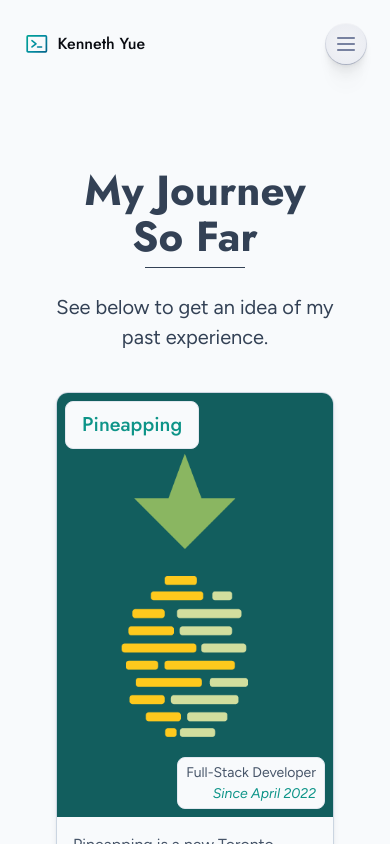
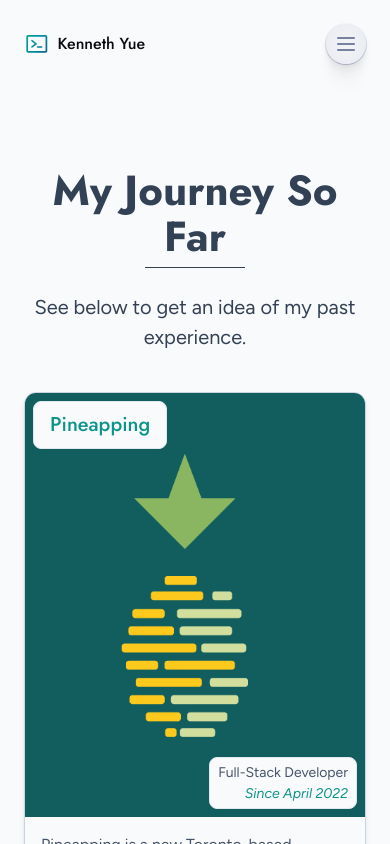
Before and after one commit to kenxjy/kennethyue-dot-com, an Astro site: page /work in a window 390 px wide. Built offline with nearby package versions, Linux system fonts and the light colour scheme; Astro itself is replaced by a stand-in of ours.

Commit message:
Refactor: Remove extra div element

```diff
--- a/src/components/SectionWrapper.astro
+++ b/src/components/SectionWrapper.astro
@@ -16,10 +16,8 @@
 }
 ---
 
-<section class="mx-8">
-  <div class:list={['container', classList]}>
-    <slot />
-  </div>
+<section class:list={["container md:px-12", classList]}>
+  <slot />
 </section>
 
 <style></style>
```
